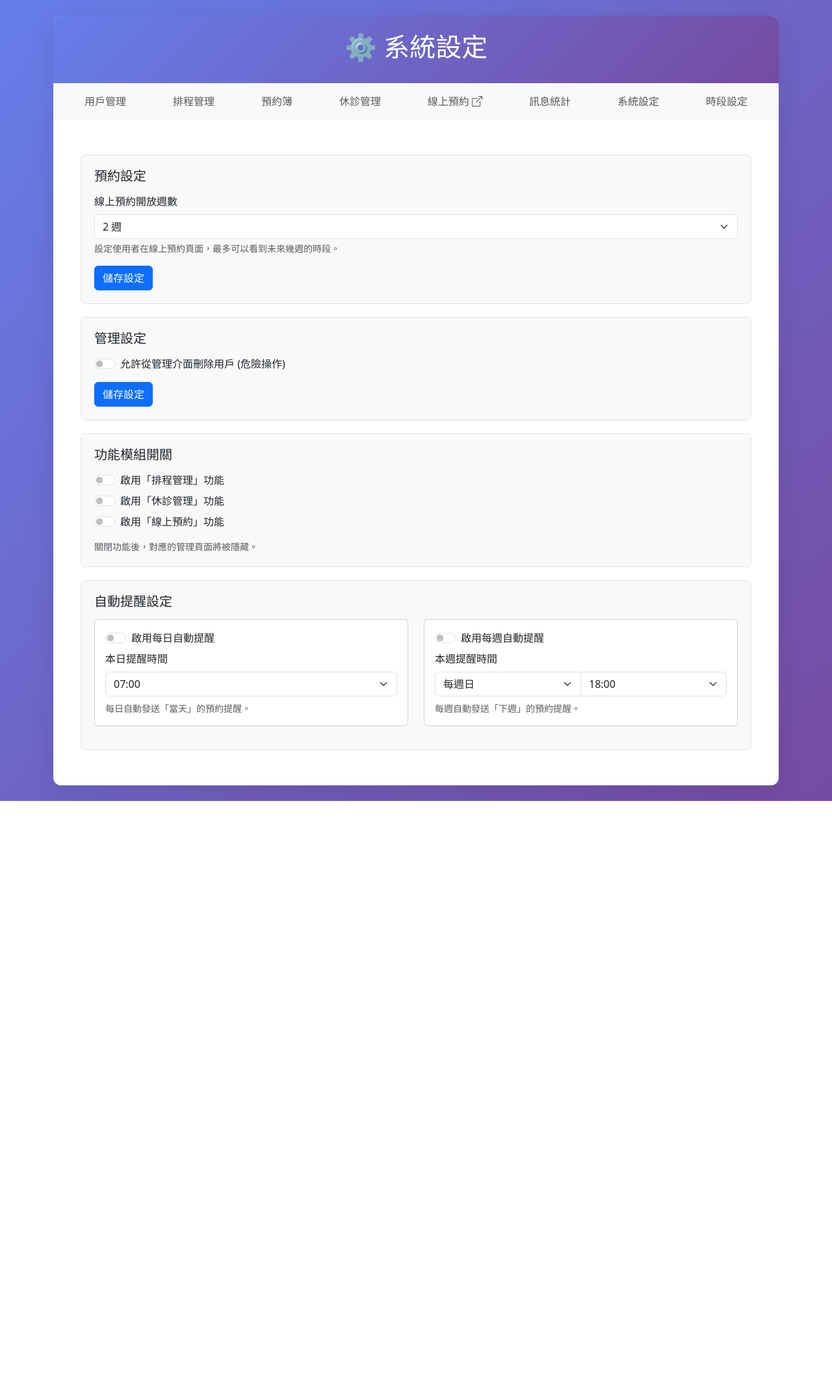
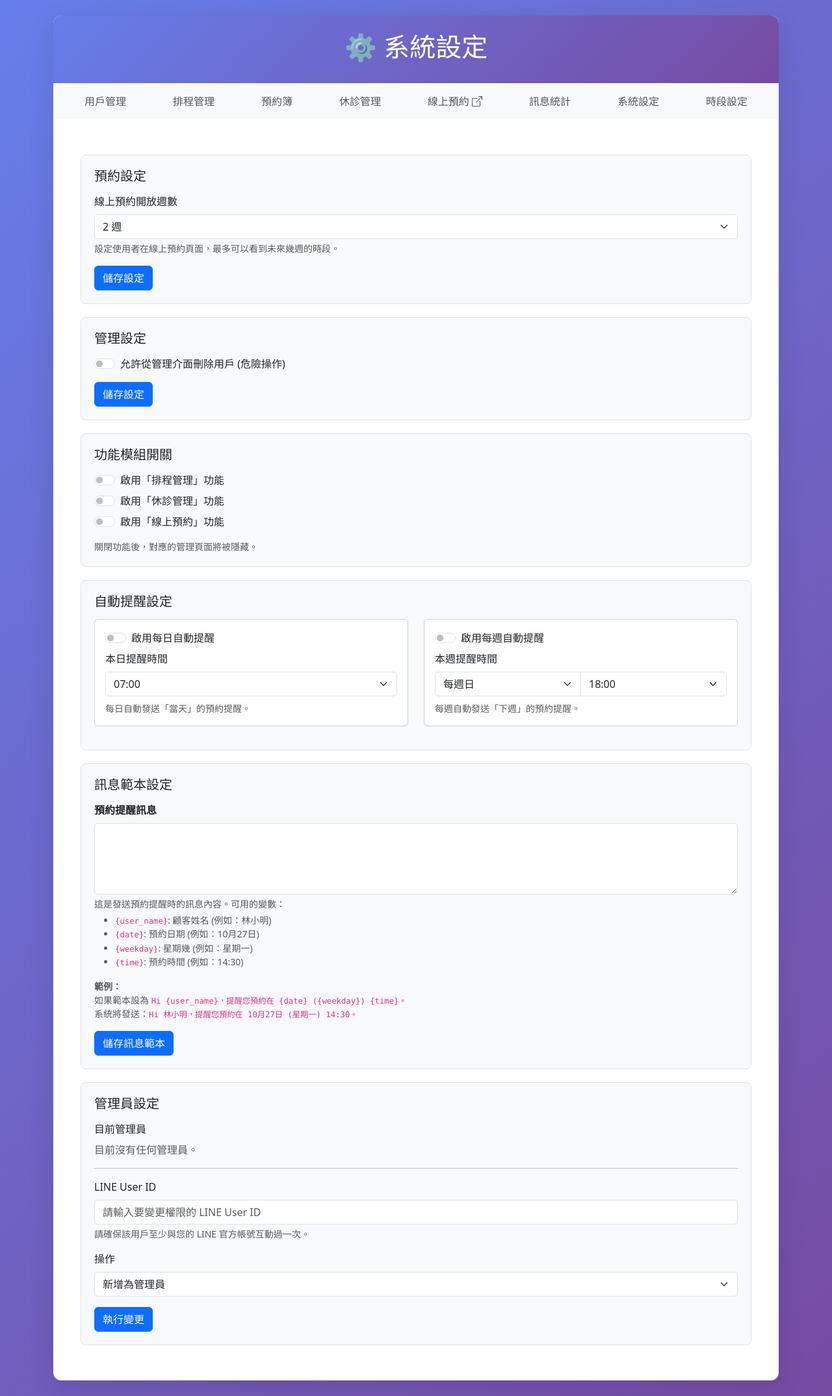
Before and after one commit to azq1231/line-echo-bot, a Flask app: template templates/configs.html in a window 1280 px wide. Shown: the whole page at 65% size. Before the commit the page ends 1233 px from the top, so only its background shows below. Run offline with Flask 2, Linux system fonts and the light colour scheme; the template is opened without the code that fills it, so the values that code supplies are empty.

Commit message:
後臺加入驗證功能，設定新增管理員功能， 設定新增預設訊息編輯功能

```diff
--- a/main.py
+++ b/main.py
@@ -343,7 +343,7 @@ def stats_page():
 @admin_required
 def configs_page():
     user = session.get('user')
-    """渲染系統設定頁面"""
+    """渲染系統設定頁面，並加入管理員列表"""
     all_configs_list = db.get_all_configs()
     # 將列表轉換為字典以便在模板中輕鬆訪問
     configs_dict = {c['key']: c['value'] for c in all_configs_list}
@@ -359,8 +359,45 @@ def configs_page():
     configs_dict.setdefault('auto_reminder_weekly_enabled', 'false')
     configs_dict.setdefault('auto_reminder_weekly_day', 'sun')
     configs_dict.setdefault('auto_reminder_weekly_time', '21:00')
+    configs_dict.setdefault('message_template_reminder', '提醒您，{user_name}，您的預約時間是 {date} {weekday} {time}，謝謝。')
 
-    return render_template("configs.html", user=user, configs=configs_dict)
+    # 獲取所有管理員列表
+    admins = [u for u in db.get_all_users() if u.get('is_admin')]
+
+    return render_template("configs.html", user=user, configs=configs_dict, admins=admins)
+
+@app.route('/admin/set_admin_status', methods=['POST'])
+@admin_required
+def set_admin_status():
+    """手動新增或移除管理員"""
+    user_id_to_change = request.form.get('user_id')
+    action = request.form.get('action')
+
+    if not user_id_to_change or not action:
+        flash('缺少 User ID 或操作類型。', 'danger')
+        return redirect(url_for('configs_page'))
+
+    # 安全性檢查：不能修改自己的權限
+    current_user_id = session.get('user', {}).get('user_id')
+    if user_id_to_change == current_user_id:
+        flash('無法修改自己的管理員權限。', 'warning')
+        return redirect(url_for('configs_page'))
+
+    # 檢查用戶是否存在
+    user_to_modify = db.get_user_by_id(user_id_to_change)
+    if not user_to_modify:
+        flash(f'找不到 User ID 為 "{user_id_to_change}" 的使用者。請確認該使用者至少與機器人互動過一次。', 'danger')
+        return redirect(url_for('configs_page'))
+
+    is_admin = action == 'add'
+
+    if db.update_user_admin_status(user_id_to_change, is_admin):
+        action_text = "新增" if is_admin else "移除"
+        flash(f'成功{action_text}使用者 {user_to_modify["name"]} 的管理員權限。', 'success')
+    else:
+        flash('更新權限時發生錯誤。', 'danger')
+
+    return redirect(url_for('configs_page'))
 
 @app.route("/admin/settings/slots")
 @admin_required
@@ -873,13 +910,23 @@ def _do_send_reminders(appointments: list) -> tuple[int, int]:
     sent_count = 0
     failed_count = 0
 
+    # 從資料庫讀取訊息範本，若無則使用預設值
+    default_template = '提醒您，{user_name}，您的預約時間是 {date} {weekday} {time}，謝謝。'
+    template = db.get_config('message_template_reminder', default_template) or default_template
+
     for apt in appointments:
         if apt.get('user_id'):
             date_obj = datetime.strptime(apt['date'], '%Y-%m-%d')
             weekday_names = ['星期一', '星期二', '星期三', '星期四', '星期五', '星期六', '星期日']
             weekday_name = weekday_names[date_obj.weekday()]
 
-            message = f"提醒您，您的預約時間是 {date_obj.month}月{date_obj.day}日 {weekday_name} {apt['time']}，謝謝。"
+            # 準備用於範本的變數
+            message = template.format(
+                user_name=apt['user_name'],
+                date=f"{date_obj.month}月{date_obj.day}日",
+                weekday=weekday_name,
+                time=apt['time']
+            )
 
             success = send_line_message(
                 user_id=apt['user_id'],
--- a/templates/configs.html
+++ b/templates/configs.html
@@ -118,6 +118,67 @@
         </div>
     </div>
 
+    <div class="config-item">
+        <h5>訊息範本設定</h5>
+        <div class="mb-3">
+            <label for="message_template_reminder" class="form-label"><strong>預約提醒訊息</strong></label>
+            <textarea class="form-control" id="message_template_reminder" rows="4">{{ configs.message_template_reminder }}</textarea>
+            <div class="form-text">
+                <p class="mb-1">這是發送預約提醒時的訊息內容。可用的變數：</p>
+                <ul>
+                    <li><code>{user_name}</code>: 顧客姓名 (例如：林小明)</li>
+                    <li><code>{date}</code>: 預約日期 (例如：10月27日)</li>
+                    <li><code>{weekday}</code>: 星期幾 (例如：星期一)</li>
+                    <li><code>{time}</code>: 預約時間 (例如：14:30)</li>
+                </ul>
+                <p class="mb-0"><strong>範例：</strong><br>
+                如果範本設為 <code>Hi {user_name}，提醒您預約在 {date} ({weekday}) {time}。</code><br>
+                系統將發送：<code>Hi 林小明，提醒您預約在 10月27日 (星期一) 14:30。</code></p>
+            </div>
+        </div>
+        <button class="btn btn-primary" onclick="saveConfig('message_template_reminder', 'message_template_reminder')">儲存訊息範本</button>
+    </div>
+
+    <div class="config-item">
+        <h5>管理員設定</h5>
+        <div class="mb-3">
+            <label class="form-label">目前管理員</label>
+            {% if admins %}
+                <ul class="list-group">
+                    {% for admin in admins %}
+                        <li class="list-group-item d-flex justify-content-between align-items-center">
+                            <span>
+                                <img src="{{ url_for('user_avatar', user_id=admin.user_id) }}" class="rounded-circle me-2" width="30" height="30" alt="Avatar">
+                                {{ admin.name }}
+                            </span>
+                            <small class="text-muted">{{ admin.user_id }}</small>
+                        </li>
+                    {% endfor %}
+                </ul>
+            {% else %}
+                <p class="text-muted">目前沒有任何管理員。</p>
+            {% endif %}
+        </div>
+
+        <hr>
+
+        <form action="{{ url_for('set_admin_status') }}" method="POST">
+            <div class="mb-3">
+                <label for="userIdInput" class="form-label">LINE User ID</label>
+                <input type="text" class="form-control" id="userIdInput" name="user_id" placeholder="請輸入要變更權限的 LINE User ID" required>
+                <div class="form-text">請確保該用戶至少與您的 LINE 官方帳號互動過一次。</div>
+            </div>
+            <div class="mb-3">
+                <label for="actionSelect" class="form-label">操作</label>
+                <select class="form-select" id="actionSelect" name="action">
+                    <option value="add">新增為管理員</option>
+                    <option value="remove">移除管理員權限</option>
+                </select>
+            </div>
+            <button type="submit" class="btn btn-primary">執行變更</button>
+        </form>
+    </div>
+
 </div>
 {% endblock %}
 
```
